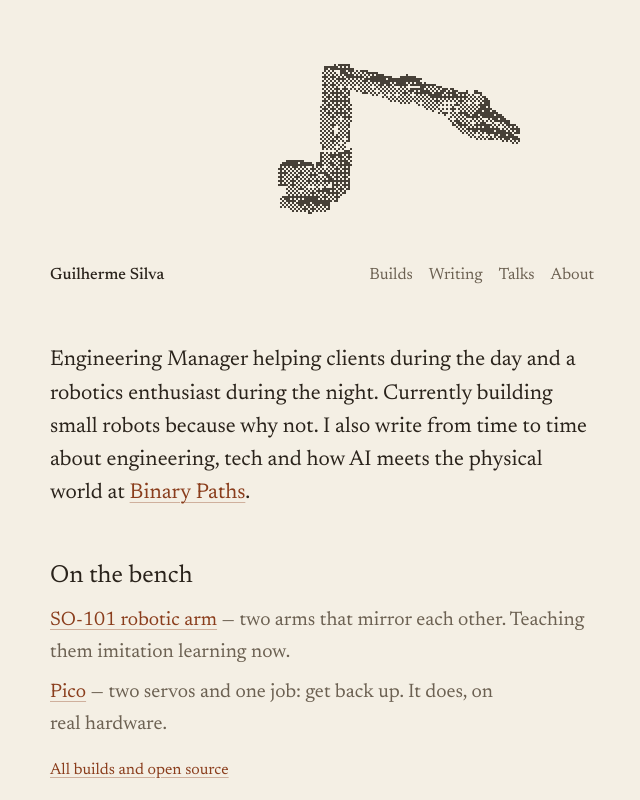
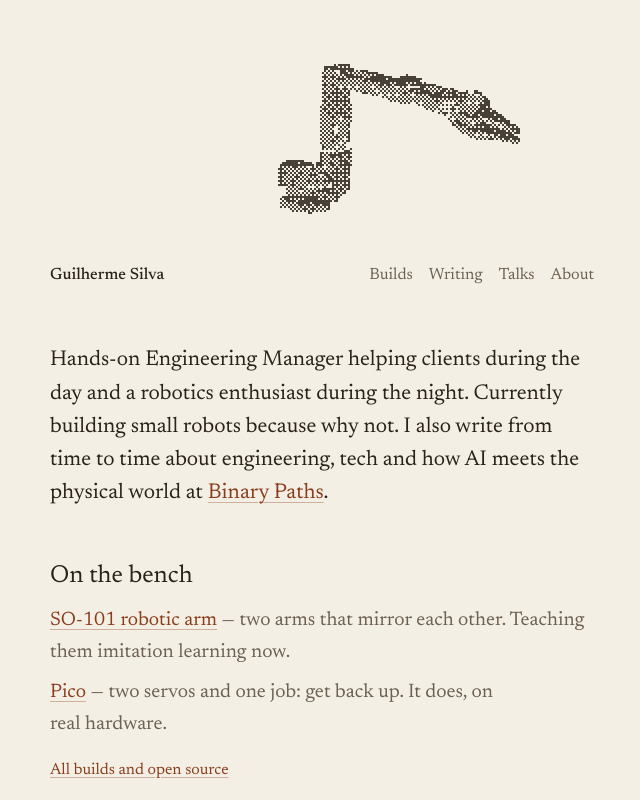
Before and after one commit to 0xgui/website, a plain HTML site: page index.html in a window 1280 px wide. Shown: the top 800 px of the page, without its empty margins (318-958 px from the left). Drawn offline with nearby package versions, Linux system fonts and the light colour scheme; no server answers.

Commit message:
Intro: hands-on Engineering Manager

```diff
--- a/index.html
+++ b/index.html
@@ -127,7 +127,7 @@ footer a{color:var(--muted)}
   <nav aria-label="Site"><a href="builds/">Builds</a><a href="writing/">Writing</a><a href="talks/">Talks</a><a href="about/">About</a></nav>
 </header>
 <main>
-<p class="lede">Engineering Manager helping clients during the day and a robotics enthusiast during the night. Currently building small robots because why not. I also write from time to time about engineering, tech and how AI meets the physical world at <a href="https://binarypaths.substack.com" target="_blank" rel="noopener">Binary Paths</a>.</p>
+<p class="lede">Hands-on Engineering Manager helping clients during the day and a robotics enthusiast during the night. Currently building small robots because why not. I also write from time to time about engineering, tech and how AI meets the physical world at <a href="https://binarypaths.substack.com" target="_blank" rel="noopener">Binary Paths</a>.</p>
 
 <h2>On the bench</h2>
 <ul class="plain">
```
